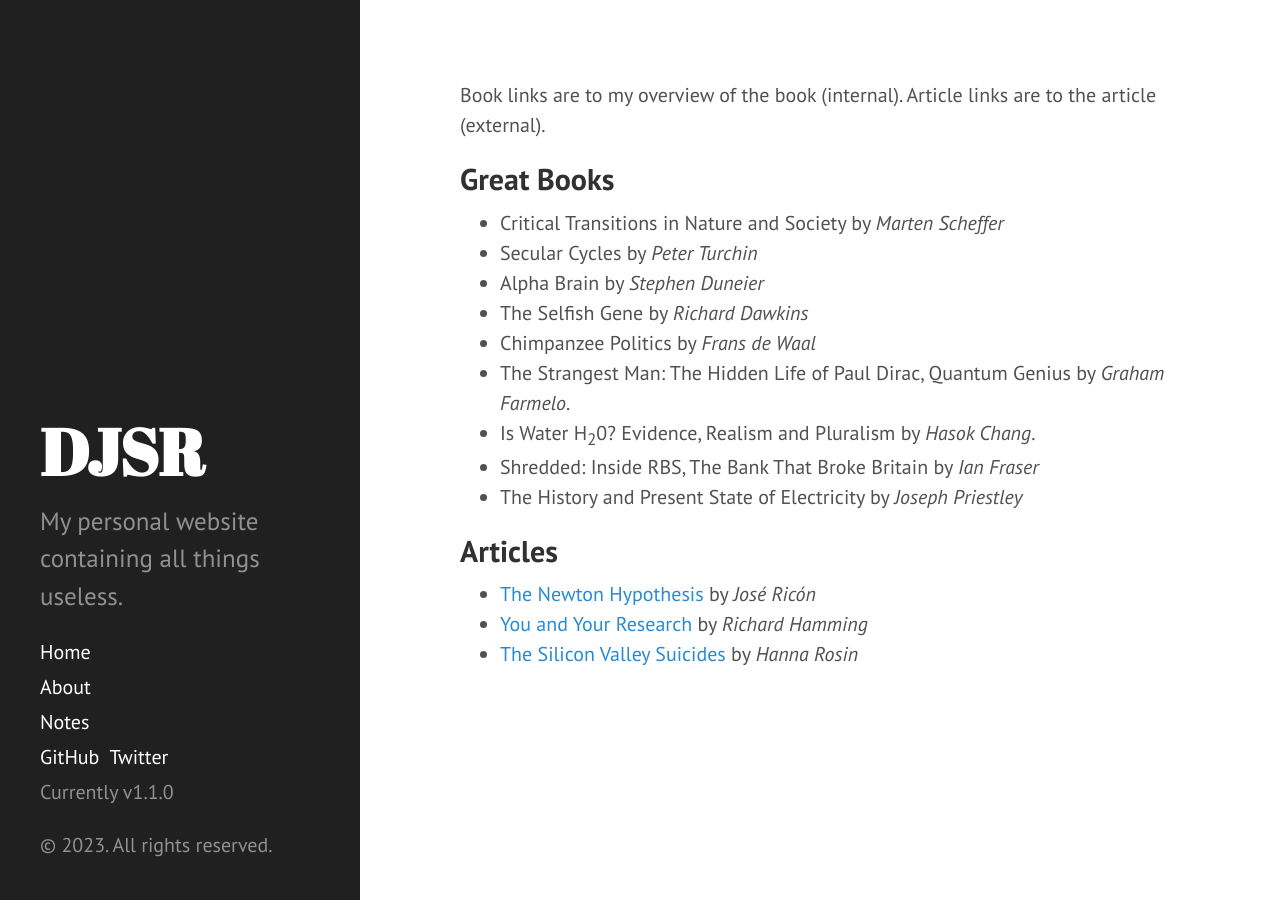
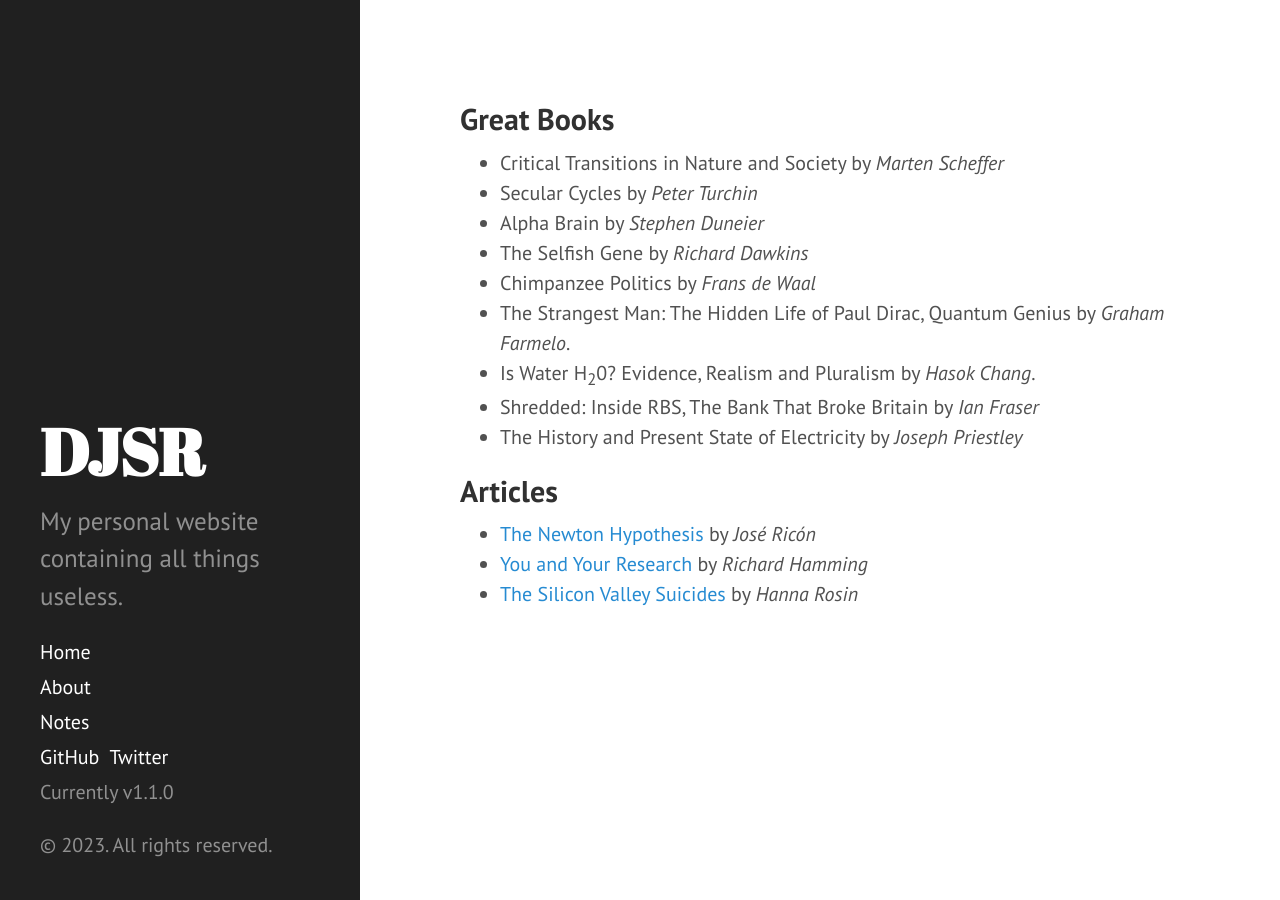
Before and after one commit to dansomrob/dansomrob.github.io, a Jekyll site: the page built from books/index.md, in a window 1280 px wide. Built offline with Jekyll 4.4.1, drawn with Linux system fonts in a browser that asks for light colours.

Commit message:
Update index.md

```diff
--- a/books/index.md
+++ b/books/index.md
@@ -2,7 +2,7 @@
 layout: default
 title: Great Books
 ---
-Book links are to my overview of the book (internal). Article links are to the article (external).
+
 ## Great Books
 
 - Critical Transitions in Nature and Society by *Marten Scheffer*
```
